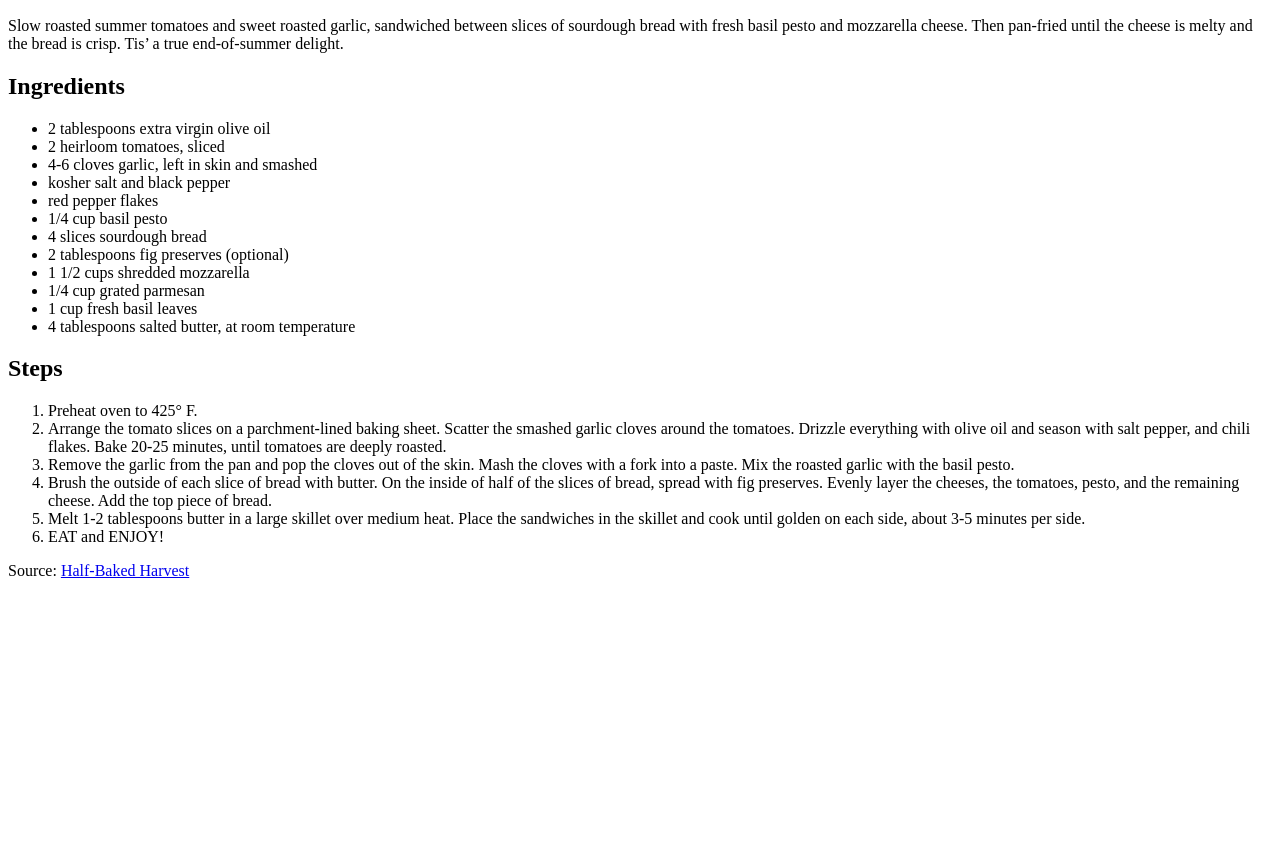
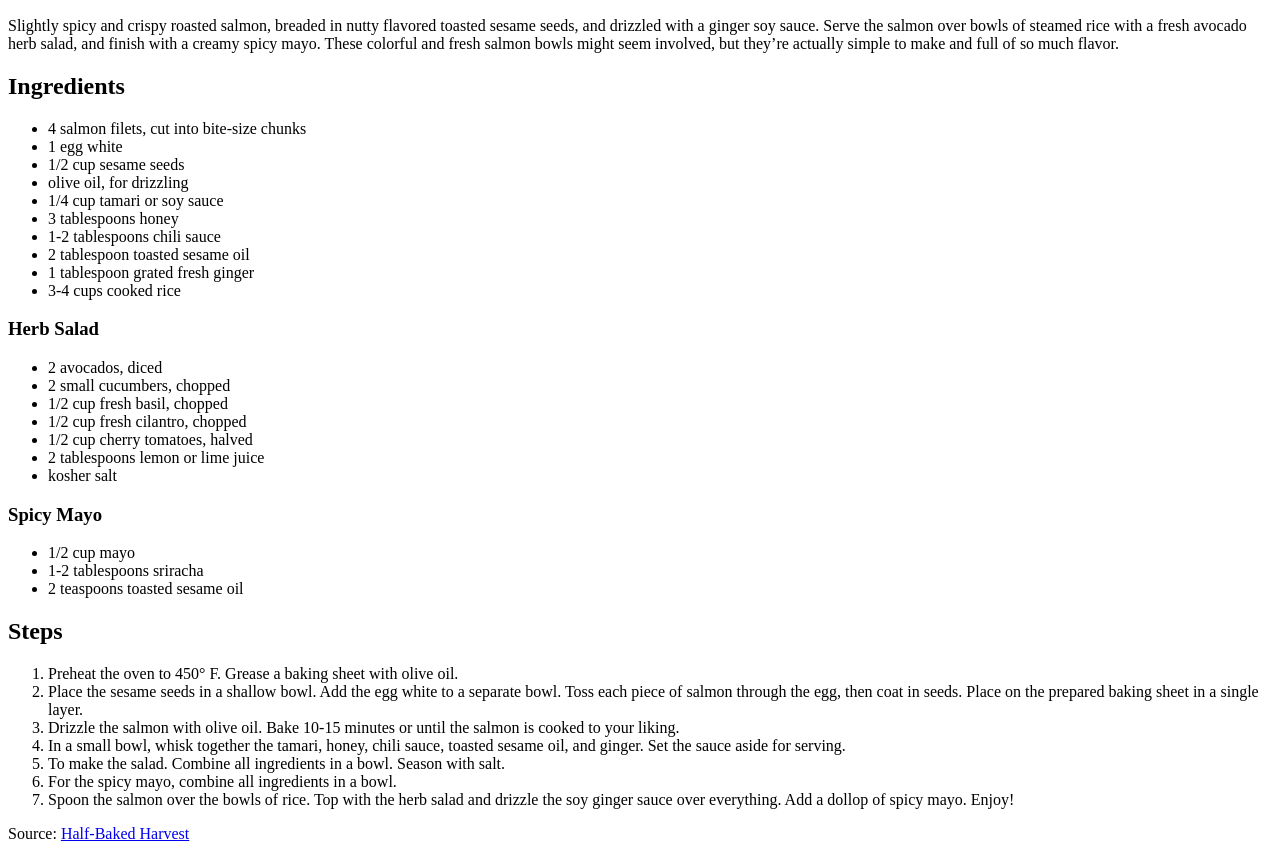
Before and after one commit to netlok002/odin-recipes, a plain HTML site: page recipes/salmon-bowls.html in a window 1280 px wide. Shown: the part 1670-2529 px from the top of the page. Before the commit the page ends 2266 px from the top, so only its background shows below. Drawn offline with Linux system fonts and the light colour scheme.

Commit message:
Add third recipe, update readme

```diff
--- a/recipes/salmon-bowls.html
+++ b/recipes/salmon-bowls.html
@@ -7,39 +7,54 @@
     <title>Document</title>
 </head>
 <body>
-    <h1>Roasted Garlic Caprese Grilled Cheese</h1>
-    <img src="../images/grilled-cheese.jpg" alt="image of a grilled cheese sandwich">
+    <h1>Spicy Ginger Sesame Crusted Salmon Bowls</h1>
+    <img src="../images/salmon-bowls.jpg" alt="Image of sesame-crusted salmon in a bowl with rice">
     <h2>Description</h2>
         <p>
-            Slow roasted summer tomatoes and sweet roasted garlic, sandwiched between slices of sourdough bread with fresh basil pesto and mozzarella cheese. Then pan-fried until the cheese is melty and the bread is crisp. Tis’ a true end-of-summer delight.
+            Slightly spicy and crispy roasted salmon, breaded in nutty flavored toasted sesame seeds, and drizzled with a ginger soy sauce. Serve the salmon over bowls of steamed rice with a fresh avocado herb salad, and finish with a creamy spicy mayo. These colorful and fresh salmon bowls might seem involved, but they’re actually simple to make and full of so much flavor.
         </p>
     <h2>Ingredients</h2>
         <ul>
-            <li>2 tablespoons extra virgin olive oil</li>
-            <li>2 heirloom tomatoes, sliced</li>
-            <li>4-6 cloves garlic, left in skin and smashed</li>
-            <li>kosher salt and black pepper</li>
-            <li>red pepper flakes</li>
-            <li>1/4 cup basil pesto</li>
-            <li>4 slices sourdough bread</li>
-            <li>2 tablespoons fig preserves (optional)</li>
-            <li>1 1/2 cups shredded mozzarella</li>
-            <li>1/4 cup grated parmesan</li>
-            <li>1 cup fresh basil leaves</li>
-            <li>4 tablespoons salted butter, at room temperature</li>
+            <li>4 salmon filets, cut into bite-size chunks</li>
+            <li>1 egg white</li>
+            <li>1/2 cup sesame seeds</li>
+            <li>olive oil, for drizzling</li>
+            <li>1/4 cup tamari or soy sauce</li>
+            <li>3 tablespoons honey</li>
+            <li>1-2 tablespoons chili sauce</li>
+            <li>2 tablespoon toasted sesame oil</li>
+            <li>1 tablespoon grated fresh ginger</li>
+            <li>3-4 cups cooked rice</li>
+        </ul>
+        <h3>Herb Salad</h3>
+        <ul>
+            <li>2 avocados, diced</li>
+            <li>2 small cucumbers, chopped</li>
+            <li>1/2 cup fresh basil, chopped</li>
+            <li>1/2 cup fresh cilantro, chopped</li>
+            <li>1/2 cup cherry tomatoes, halved</li>
+            <li>2 tablespoons lemon or lime juice</li>
+            <li>kosher salt</li>
+        </ul>
+        <h3>Spicy Mayo</h3>
+        <ul>
+            <li>1/2 cup mayo</li>
+            <li>1-2 tablespoons sriracha</li>
+            <li>2 teaspoons toasted sesame oil</li>
         </ul>
     <h2>Steps</h2>
         <ol>
-            <li>Preheat oven to 425° F.</li>
-            <li>Arrange the tomato slices on a parchment-lined baking sheet. Scatter the smashed garlic cloves around the tomatoes. Drizzle everything with olive oil and season with salt pepper, and chili flakes. Bake 20-25 minutes, until tomatoes are deeply roasted.</li>
-            <li>Remove the garlic from the pan and pop the cloves out of the skin. Mash the cloves with a fork into a paste. Mix the roasted garlic with the basil pesto.</li>
-            <li>Brush the outside of each slice of bread with butter. On the inside of half of the slices of bread, spread with fig preserves. Evenly layer the cheeses, the tomatoes, pesto, and the remaining cheese. Add the top piece of bread.</li>
-            <li>Melt 1-2 tablespoons butter in a large skillet over medium heat. Place the sandwiches in the skillet and cook until golden on each side, about 3-5 minutes per side.</li>
-            <li>EAT and ENJOY!</li>
+            <li>Preheat the oven to 450° F. Grease a baking sheet with olive oil.</li>
+            <li>Place the sesame seeds in a shallow bowl. Add the egg white to a separate bowl. Toss each piece of salmon through the egg, then coat in seeds. Place on the prepared baking sheet in a single layer.</li>
+            <li>Drizzle the salmon with olive oil. Bake 10-15 minutes or until the salmon is cooked to your liking.</li>
+            <li>In a small bowl, whisk together the tamari, honey, chili sauce, toasted sesame oil, and ginger. Set the sauce aside for serving.</li>
+            <li>To make the salad. Combine all ingredients in a bowl. Season with salt.</li>
+            <li>For the spicy mayo, combine all ingredients in a bowl.</li>
+            <li>Spoon the salmon over the bowls of rice. Top with the herb salad and drizzle the soy ginger sauce over everything. Add a dollop of spicy mayo. Enjoy!</li>
         </ol>
     <p>
 
-        Source: <a href="https://www.halfbakedharvest.com/caprese-grilled-cheese/">Half-Baked Harvest</a>
+        Source: <a href="https://www.halfbakedharvest.com/ginger-sesame-crusted-salmon-bowl/">Half-Baked Harvest</a>
     </p>
 </body>
 </html>
```
Also changed, not shown: index.html (+1 -1 lines), images/salmon-bowls.jpg (added), 1 other file.
